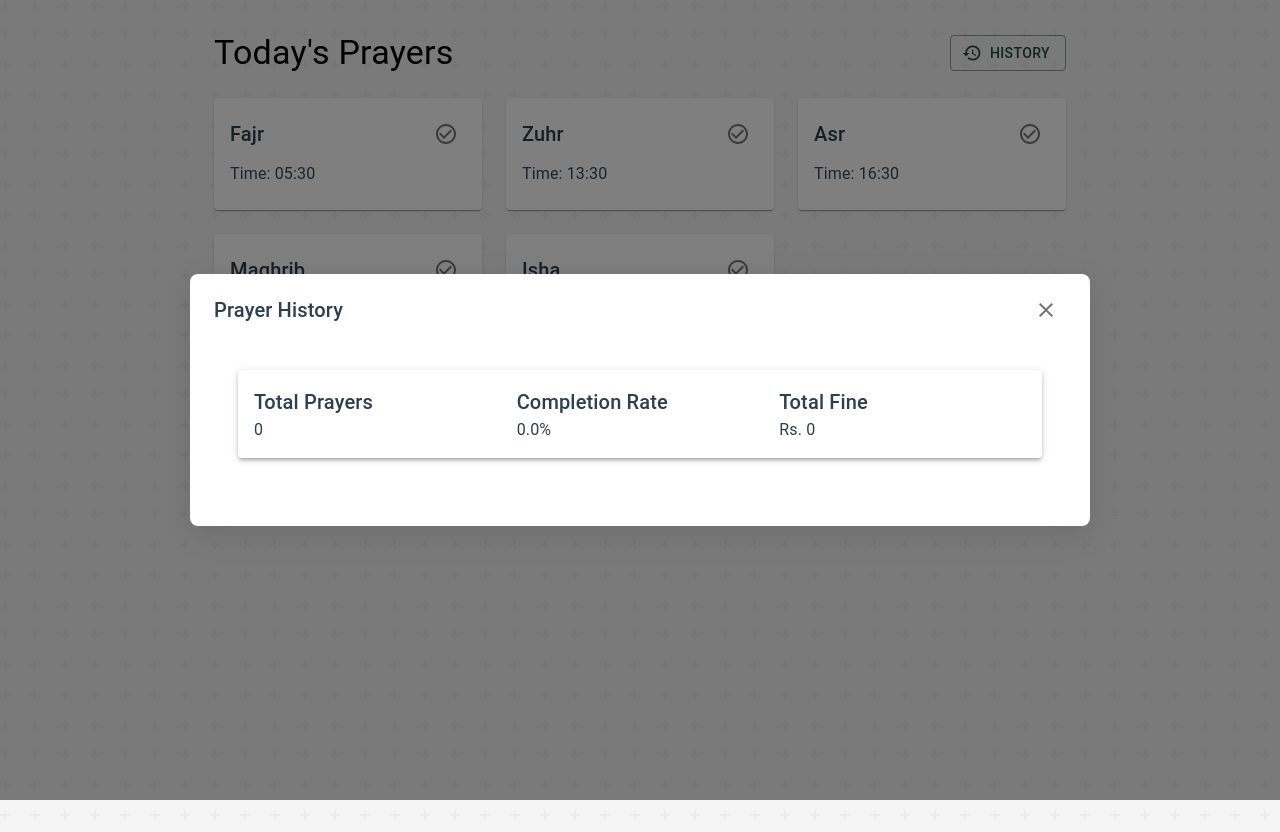
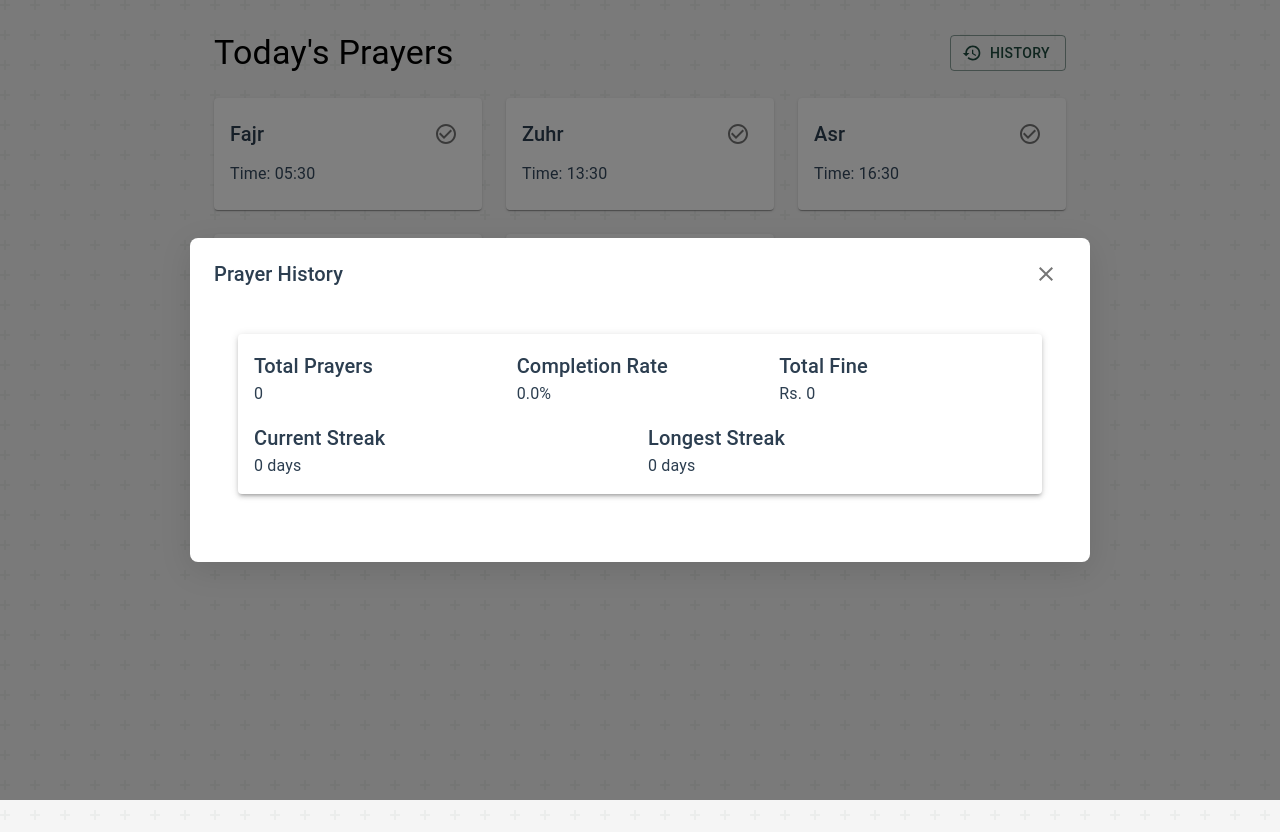
Before and after one commit to m4mansoor/prayer-tracker, a React (Vite) app: page /#/ in a window 1280 px wide. Both pictures are taken after a click on the button "HISTORY". Built offline with nearby package versions, Linux system fonts and the light colour scheme.

Commit message:
Update types and fix PrayerHistory component

```diff
--- a/src/components/PrayerHistory.tsx
+++ b/src/components/PrayerHistory.tsx
@@ -12,27 +12,11 @@ import {
 import CloseIcon from '@mui/icons-material/Close';
 import CheckCircleIcon from '@mui/icons-material/CheckCircle';
 import CancelIcon from '@mui/icons-material/Cancel';
-import { PrayerHistory as PrayerHistoryType, DailyPrayers, Prayer } from '../types';
+import { PrayerHistory as PrayerHistoryType, PrayerStats } from '../types';
 
 interface PrayerHistoryComponentProps {
   prayerHistory: PrayerHistoryType;
   onClose: () => void;
-}
-
-interface PrayerStats {
-  totalPrayers: number;
-  completedPrayers: number;
-  missedPrayers: number;
-  totalFine: number;
-  completionRate: number;
-  streakData: {
-    currentStreak: number;
-    longestStreak: number;
-  };
-  timeAnalysis: {
-    onTime: number;
-    delayed: number;
-  };
 }
 
 const PrayerHistoryComponent: React.FC<PrayerHistoryComponentProps> = ({
@@ -147,6 +131,14 @@ const PrayerHistoryComponent: React.FC<PrayerHistoryComponentProps> = ({
                 <Typography variant="h6">Total Fine</Typography>
                 <Typography>Rs. {stats.totalFine}</Typography>
               </Grid>
+              <Grid item xs={12} sm={6}>
+                <Typography variant="h6">Current Streak</Typography>
+                <Typography>{stats.streakData.currentStreak} days</Typography>
+              </Grid>
+              <Grid item xs={12} sm={6}>
+                <Typography variant="h6">Longest Streak</Typography>
+                <Typography>{stats.streakData.longestStreak} days</Typography>
+              </Grid>
             </Grid>
           </Paper>
 
--- a/src/types/index.ts
+++ b/src/types/index.ts
@@ -38,8 +38,8 @@ export interface Prayer {
   name: string;
   time?: string;
   completed: boolean;
+  fine?: number;
   completedOnTime?: boolean;
-  fine?: number;
 }
 
 export interface DailyPrayers {
```
